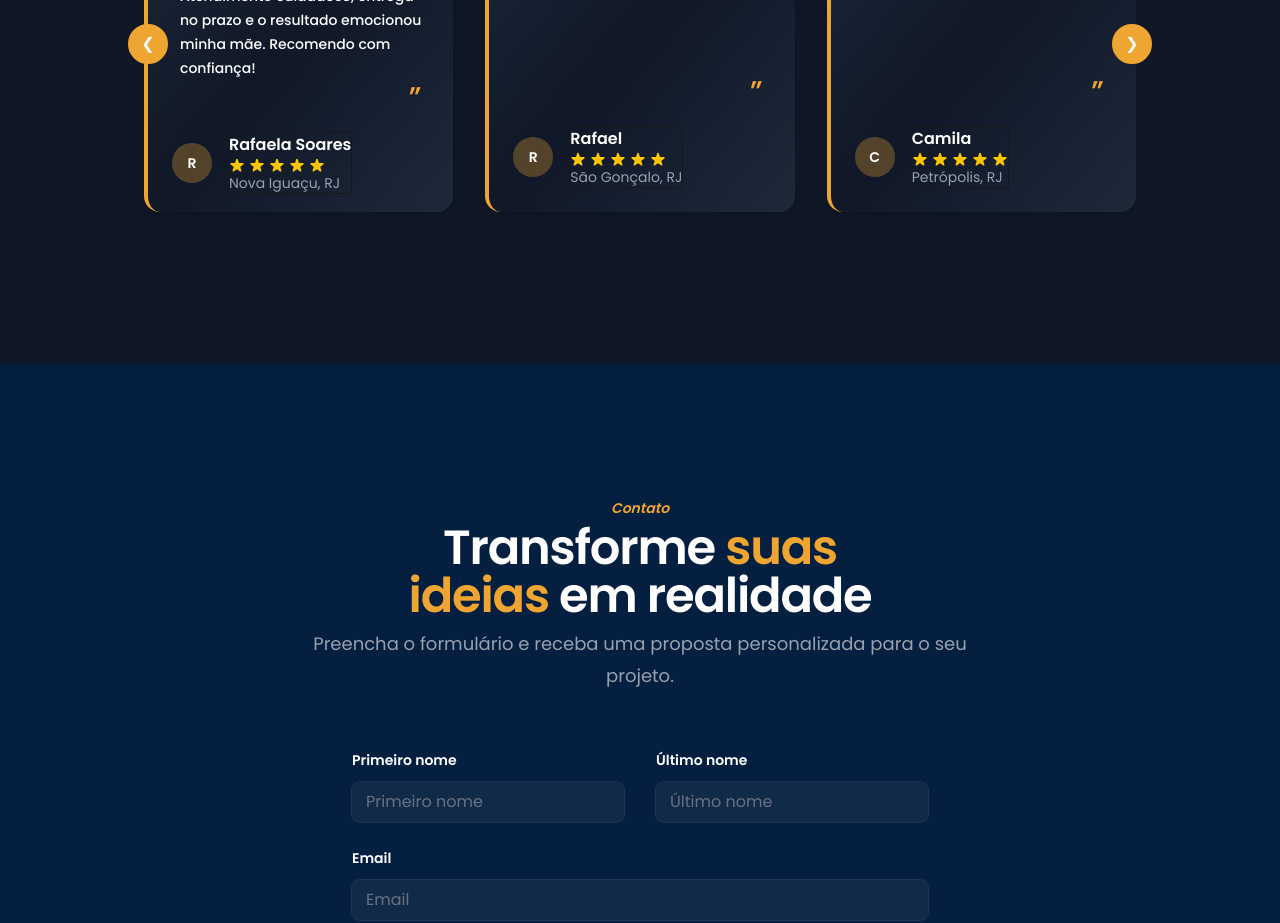
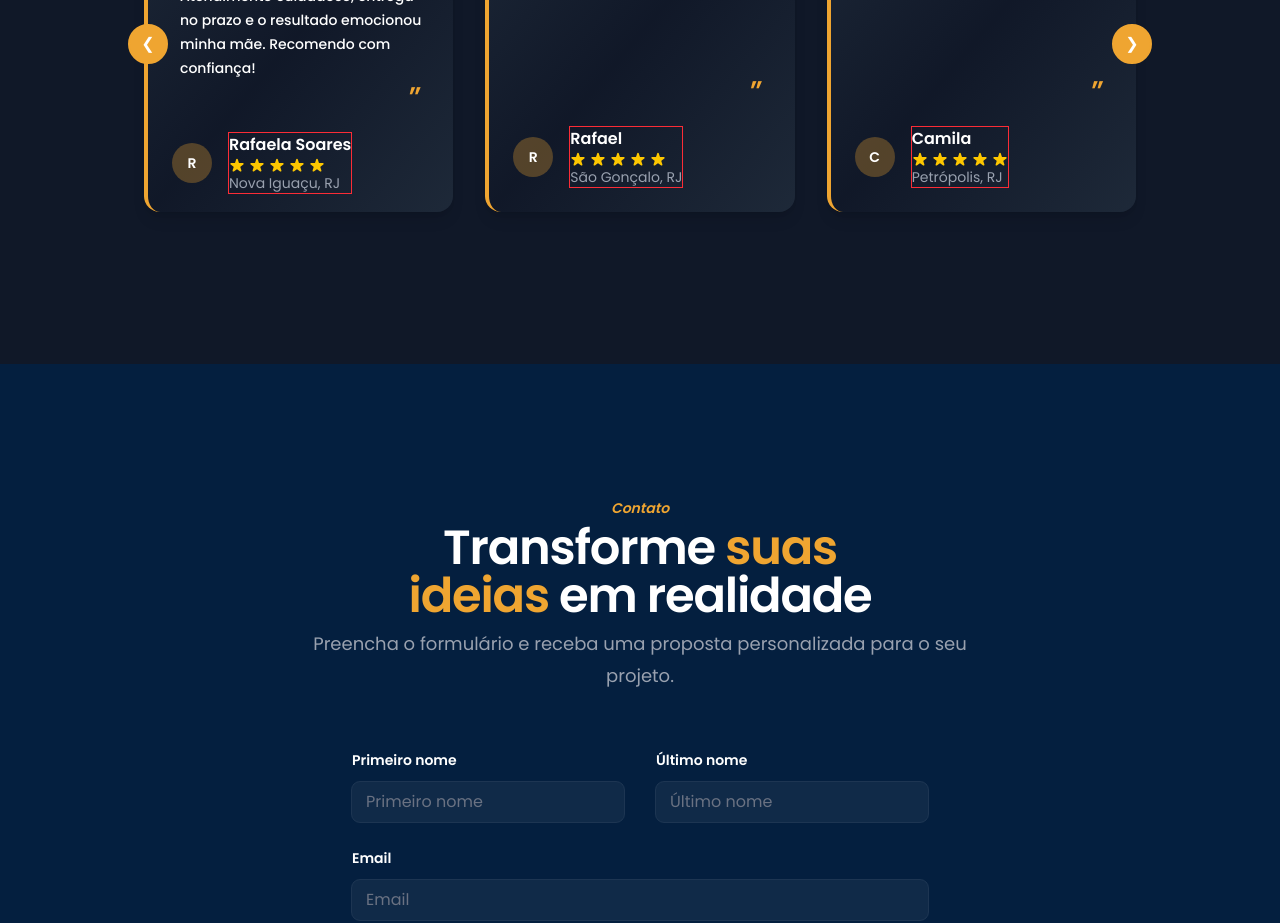
Before and after one commit to Daniel-Formoso/finkestamparia, a Next.js app: page / in a window 1280 px wide. Shown: the part 4580-5503 px from the top of the page. Built offline with nearby package versions, Linux system fonts and the light colour scheme; what tailwindcss-animated would draw is missing.

Commit message:
Update page.tsx

```diff
--- a/src/app/components/depoimentos/page.tsx
+++ b/src/app/components/depoimentos/page.tsx
@@ -125,7 +125,7 @@ export default function Testimonials() {
                   <div className="w-10 h-10 rounded-full bg-[#EFA531]/30 flex items-center justify-center text-white font-semibold text-sm">
                     {t.name.charAt(0).toUpperCase()}
                   </div>
-                  <div className="flex flex-col items-start border-1">
+                  <div className="flex flex-col items-start border-1 border-red-500">
                     <div className="text-white font-semibold">{t.name}</div>
                     <div className="flex space-x-1">
                       {[...Array(5)].map((_, i) => (
```
